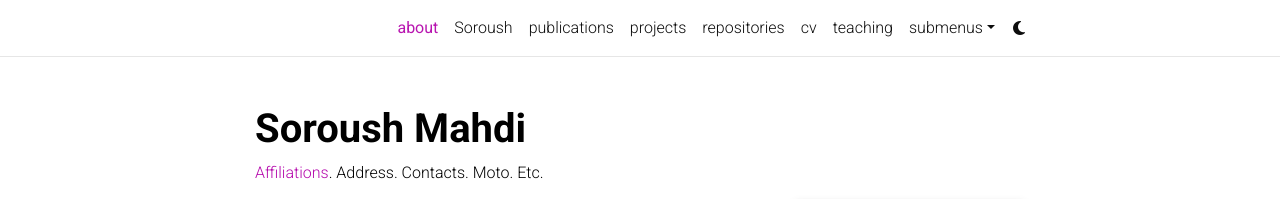
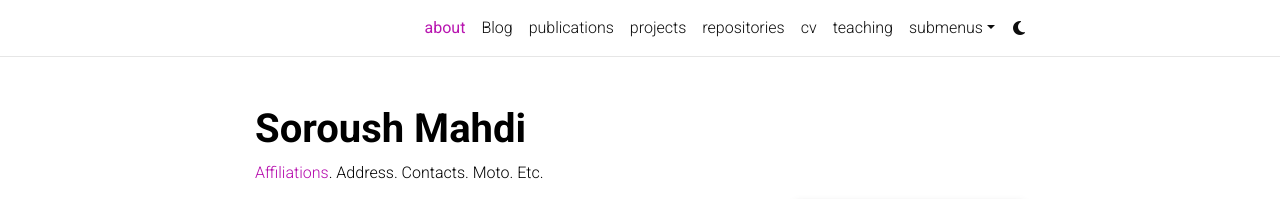
Before and after one commit to soroush-mim/soroush-mim.github.io, a Jekyll site: the page built from _pages/about.md, in a window 1280 px wide. Shown: the top 199 px of the page. Built offline with Jekyll 4.4.1, drawn with Linux system fonts in a browser that asks for light colours; full-size pictures stand in for the smaller copies a plugin makes; comment, search, counter and statistics services are not loaded; a style sheet for code colours, icons or effects is not loaded.

Commit message:
Update _config.yml

```diff
--- a/_config.yml
+++ b/_config.yml
@@ -124,8 +124,8 @@
 # -----------------------------------------------------------------------------
 
 blog_name: Soroush Mahdi # blog_name will be displayed in your blog page
-blog_nav_title: Soroush # your blog must have a title for it to be displayed in the nav bar
-blog_description: this blog contains my CV, ideas, and intrests
+blog_nav_title: Blog # your blog must have a title for it to be displayed in the nav bar
+blog_description: this blog contains my ideas and curiosities in the Machine Leaning world
 permalink: /blog/:year/:title/
 
 # Pagination
```
